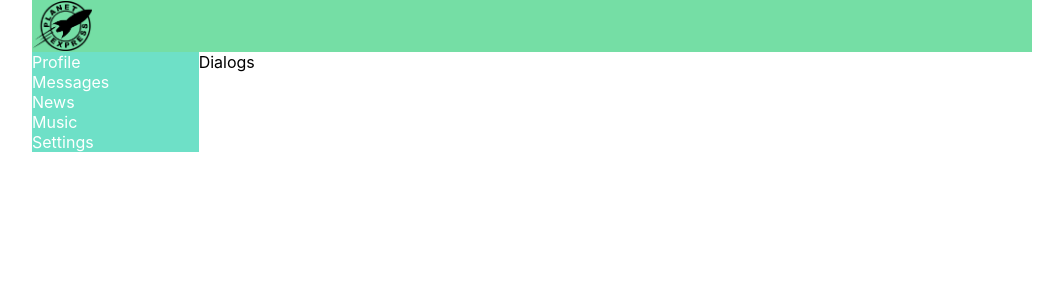
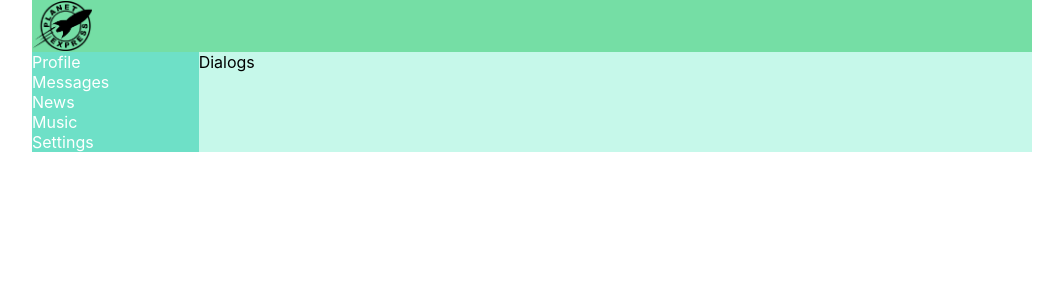
Before and after one commit to sf-minsk/socialnetwork, a React (Create React App) app: page / in a window 1280 px wide. Shown: the top 300 px of the page, without its empty margins (108-1171 px from the left). Built offline with nearby package versions, Linux system fonts and the light colour scheme.

Commit message:
lesson 18

```diff
--- a/src/App.css
+++ b/src/App.css
@@ -9,3 +9,8 @@
     margin: 0 auto;
     /*grid-gap: 10px;*/
 }
+
+.app-wrapper-content {
+    grid-area: C;
+    background-color: #c6f8ea;
+}
--- a/src/App.tsx
+++ b/src/App.tsx
@@ -1,17 +1,20 @@
 import React from 'react';
 import './App.css';
-import Header from "./components/Header/Header";
-import Navbar from "./components/Navbar/Navbar";
+import {Header} from "./components/Header/Header";
+import {Navbar} from "./components/Navbar/Navbar";
+// import {Profile} from "./components/Profile/Profile";
 import {Dialogs} from "./components/Dialogs/Dialogs";
-//import Profile from "./components/Profile/Profile";
 
 export const App = () => {
     return (
         <div className="App-wrapper">
             <Header/>
             <Navbar/>
-            <Dialogs/>
-            {/*<Profile/>*/}
+            <div className='app-wrapper-content'>
+                {/*<Profile/>*/}
+                <Dialogs/>
+            </div>
+
 
         </div>
     )
--- /dev/null
+++ b/src/components/Dialogs/Dialogs.module.css
@@ -0,0 +1,4 @@
+.content {
+    grid-area: C;
+    background-color: #c6f8ea;
+}
--- a/src/components/Dialogs/Dialogs.tsx
+++ b/src/components/Dialogs/Dialogs.tsx
@@ -1,4 +1,5 @@
 import React from "react";
+//import s from './Dialogs.module.css'
 
 export const Dialogs = () => {
     return (
--- a/src/components/Header/Header.module.css
+++ b/src/components/Header/Header.module.css
@@ -1,10 +1,10 @@
-.Header img {
+.header img {
     height: 50px;
     margin-top: 1px;
     margin-left: 1px;
 }
 
-.Header {
+.header {
     grid-area: H;
     background-color: #75dea5;
 }
--- a/src/components/Header/Header.tsx
+++ b/src/components/Header/Header.tsx
@@ -2,12 +2,10 @@ import React from 'react';
 import logo from "./PElogovector.png"
 import cls from './Header.module.css'
 
-function Header() {
+export const Header = () => {
     return (
-        <header className={cls.Header}>
+        <header className={cls.header}>
             <img src={logo} alt=""/>
         </header>
-    );
+    )
 }
-
-export default Header;
--- a/src/components/Navbar/Navbar.module.css
+++ b/src/components/Navbar/Navbar.module.css
@@ -1,4 +1,4 @@
-.Nav {
+.nav {
     grid-area: N;
     background-color: #6ee0c7;
 }
--- a/src/components/Navbar/Navbar.tsx
+++ b/src/components/Navbar/Navbar.tsx
@@ -1,9 +1,9 @@
 import React from 'react';
 import cls from './Navbar.module.css'
 
-function Navbar() {
+export const Navbar = () => {
     return (
-        <nav className={cls.Nav}>
+        <nav className={cls.nav}>
             <div className={cls.item}>
                 <a>Profile</a>
             </div>
@@ -20,7 +20,5 @@ function Navbar() {
                 <a>Settings</a>
             </div>
         </nav>
-    );
+    )
 }
-
-export default Navbar;
--- a/src/components/Profile/Profile.tsx
+++ b/src/components/Profile/Profile.tsx
@@ -3,9 +3,9 @@ import logo from './contentLogo.png'
 import cls from './Profile.module.css'
 import Posts from "./Myposts/Posts";
 
-function Profile() {
+export const Profile = () => {
     return (
-        <div className={cls.Content}>
+        <div className={cls.content}>
             <img src={logo} alt=""/>
             <div>
                 avatar + description
@@ -14,5 +14,3 @@ function Profile() {
         </div>
     )
 }
-
-export default Profile;
```
Also changed, not shown: src/components/Profile/Profile.module.css (+1 -6 lines).
